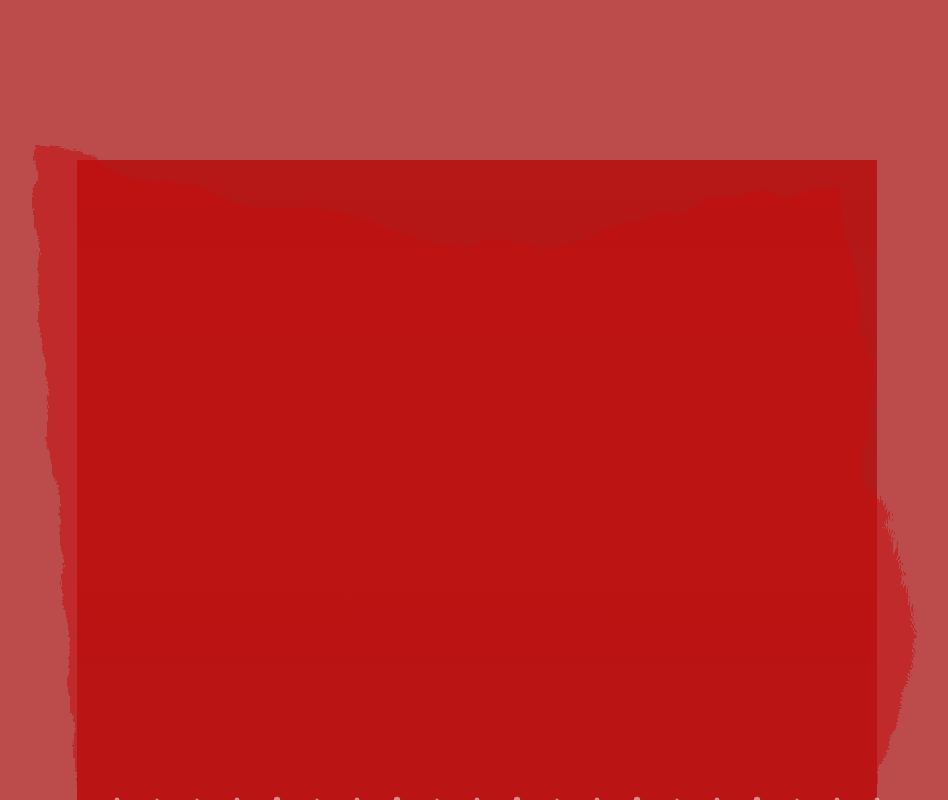
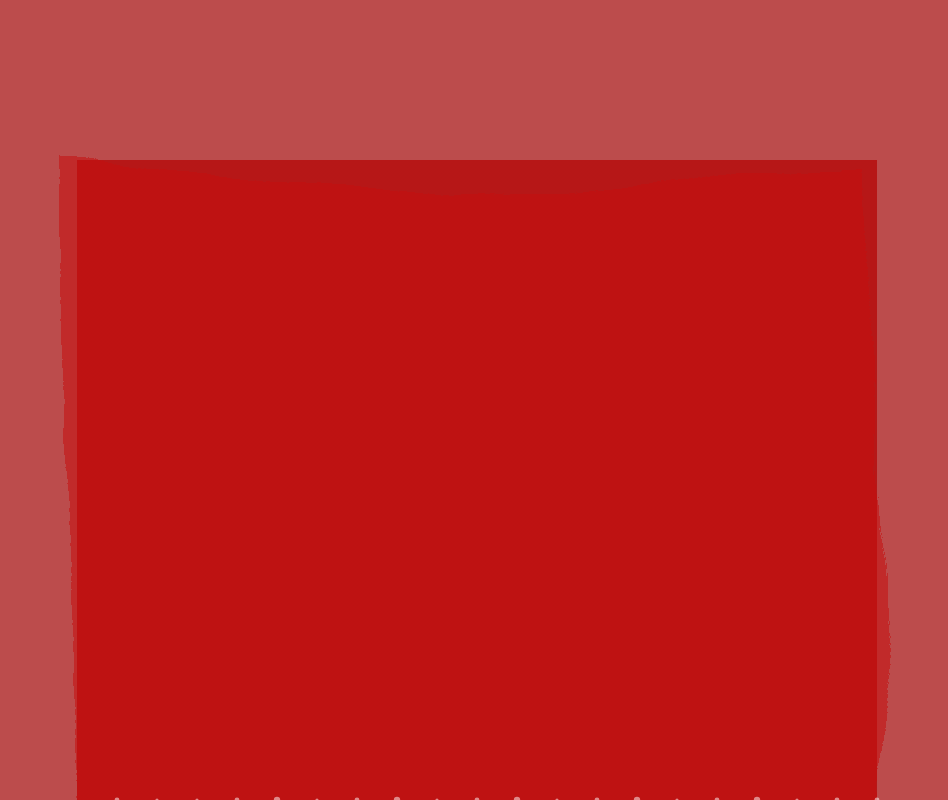
Before and after one commit to betterthanhajin/Yu.my, a Next.js app: page / in a window 1280 px wide. Shown: the whole page, without its empty margins (163-1111 px from the left). Built offline with nearby package versions, Linux system fonts and the light colour scheme.

Commit message:
fix: deb

```diff
--- a/app/page.tsx
+++ b/app/page.tsx
@@ -79,22 +79,22 @@ function WineEffect({ tiltX, tiltY }: { tiltX: number; tiltY: number }) {
               offset="0%"
               style={{ stopColor: "rgba(180,0,0,0.7)", stopOpacity: 1 }}
             />
-            <stop
+            {/* <stop
               offset="100%"
               style={{ stopColor: "rgba(160,0,0,0.6)", stopOpacity: 1 }}
-            />
+            /> */}
           </linearGradient>
           <filter id="waveEffect">
             <feTurbulence
               type="fractalNoise"
               baseFrequency="0.01"
-              numOctaves="10"
+              numOctaves="5"
               result="turbulence"
             />
             <feDisplacementMap
               in="SourceGraphic"
               in2="turbulence"
-              scale="35"
+              scale="15"
               xChannelSelector="R"
               yChannelSelector="G"
             />
```
